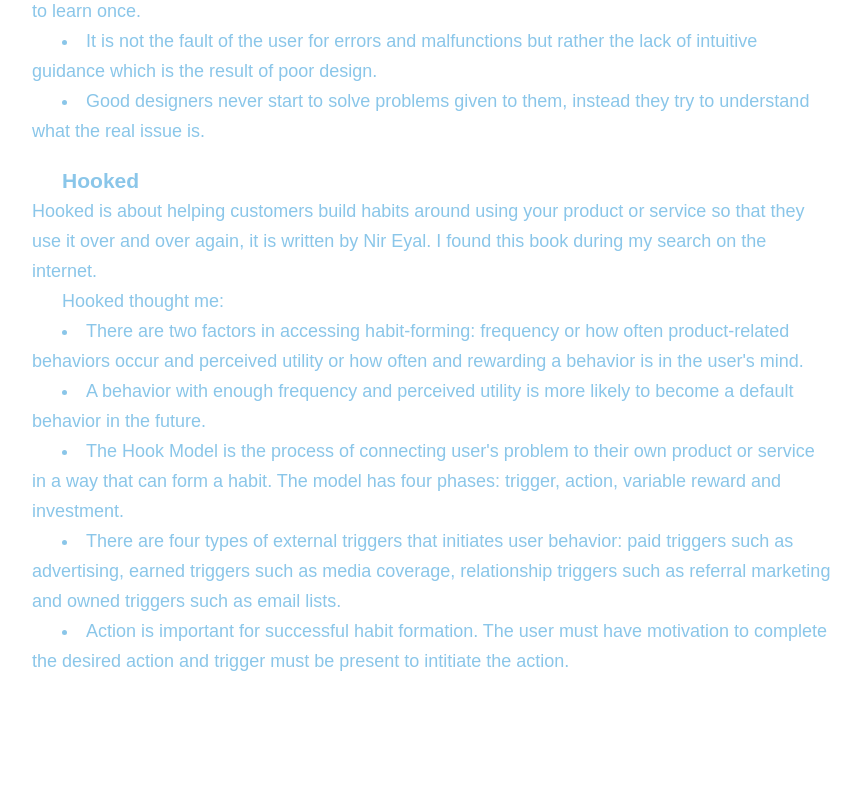
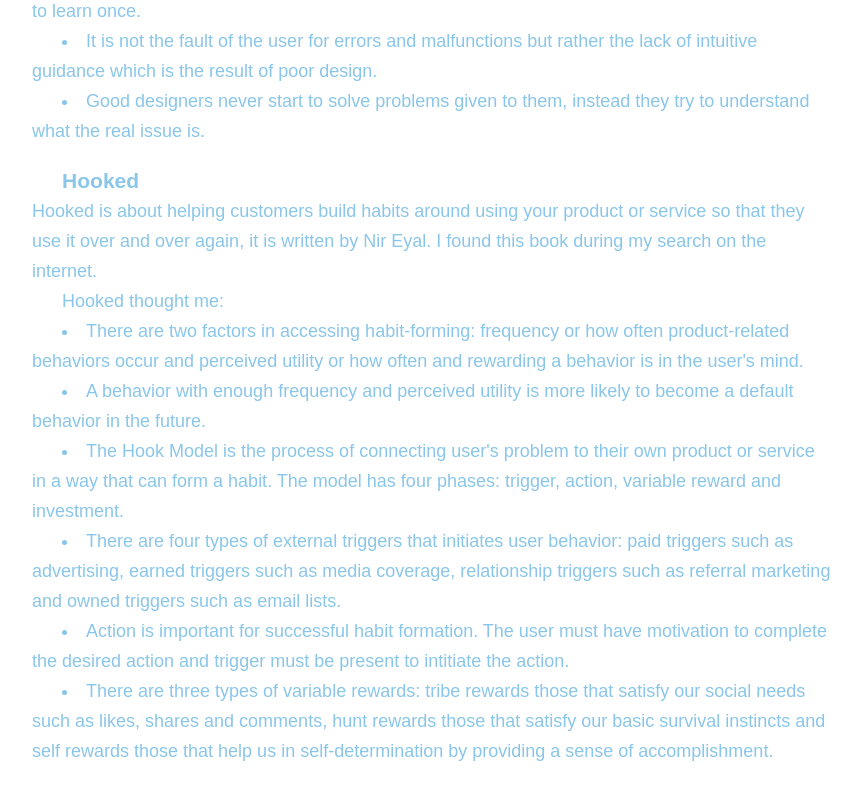
Before and after one commit to paulinemarg/myBlog, a React (Create React App) app: page /books in a window 1280 px wide. Shown: the part 2799-3599 px from the top of the page, without its empty margins (208-1069 px from the left). Before the commit the page ends 3545 px from the top, so only its background shows below. Built offline with nearby package versions, Linux system fonts and the light colour scheme; the HTML template or start-up script is replaced by a standard one.

Commit message:
updated article

```diff
--- a/src/components/pages/Books.jsx
+++ b/src/components/pages/Books.jsx
@@ -58,6 +58,7 @@
             <li>The Hook Model is the process of connecting user's problem to their own product or service in a way that can form a habit. The model has four phases: trigger, action, variable reward and investment.</li>
             <li>There are four types of external triggers that initiates user behavior: paid triggers such as advertising, earned triggers such as media coverage, relationship triggers such as referral marketing and owned triggers such as email lists.</li>
             <li>Action is important for successful habit formation. The user must have motivation to complete the desired action and trigger must be present to intitiate the action.</li>
+            <li>There are three types of variable rewards: tribe rewards those that satisfy our social needs such as likes, shares and comments, hunt rewards those that satisfy our basic survival instincts and self rewards those that help us in self-determination by providing a sense of accomplishment.</li>
           </div>
         </div>
     </div>
```
